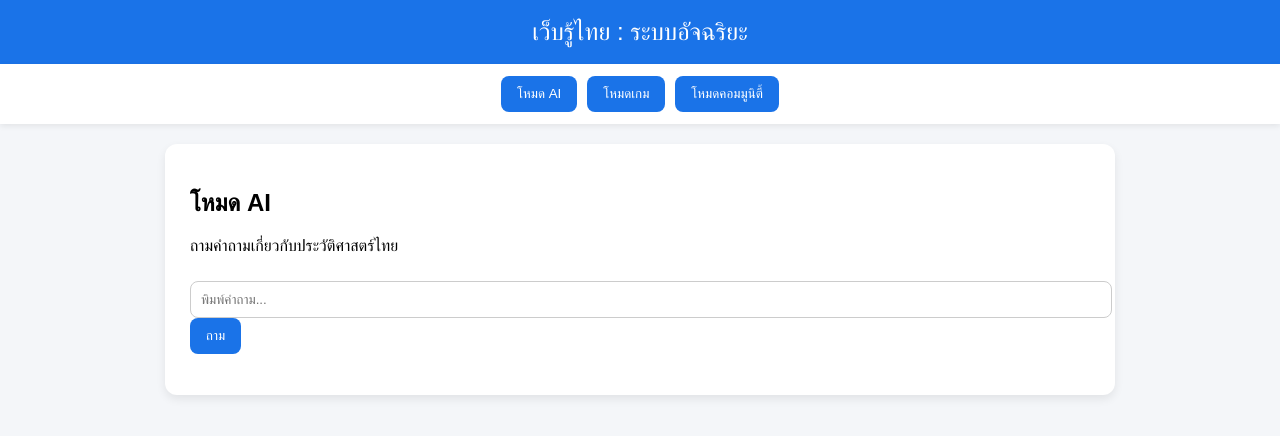
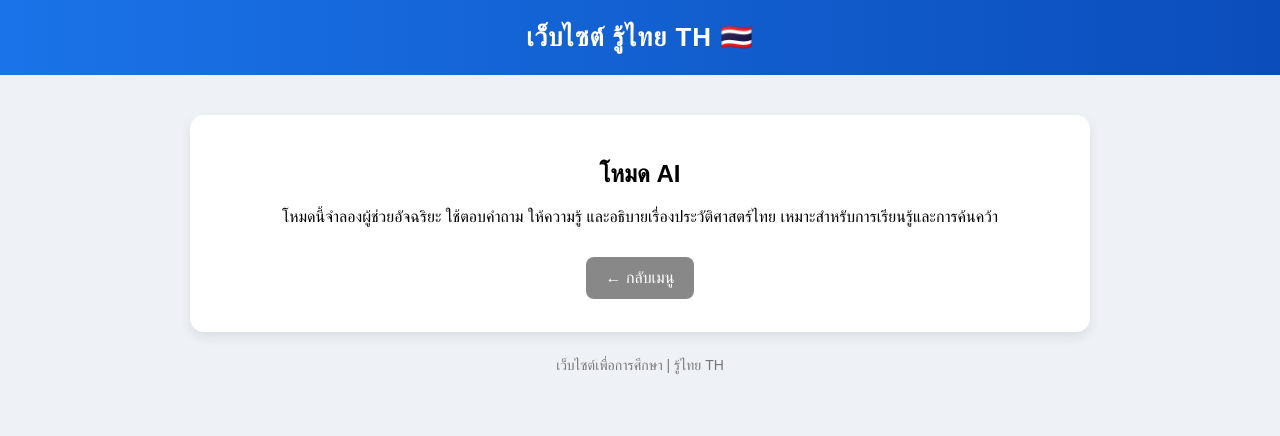
Before and after one commit to Thammawath-kongkeaw/ruerao-ruthai-m, a website: page index.html in a window 1280 px wide. Both pictures are taken after a click on the button "โหมด AI". Drawn offline with Linux system fonts and the light colour scheme.

Commit message:
Update index.html
Signed-off-by: Thammawath-kongkeaw <gue987435@gmail.com>

```diff
--- a/index.html
+++ b/index.html
@@ -3,171 +3,167 @@
 <head>
 <meta charset="UTF-8">
 <meta name="viewport" content="width=device-width, initial-scale=1.0">
-<title>เว็บรู้ไทย - ระบบอัจฉริยะ</title>
+<title>เว็บไซต์ รู้ไทย TH</title>
 
 <style>
 body{
-    font-family: Arial, sans-serif;
     margin:0;
-    background:#f4f6f9;
+    font-family: "Sarabun", Arial, sans-serif;
+    background:#eef2f7;
 }
 
 header{
-    background:#1a73e8;
+    background:linear-gradient(90deg,#1a73e8,#0b4dbb);
     color:white;
-    padding:18px;
+    padding:22px;
     text-align:center;
-    font-size:24px;
+    font-size:26px;
+    font-weight:bold;
+    letter-spacing:1px;
 }
 
-nav{
-    display:flex;
-    justify-content:center;
-    gap:10px;
+.container{
+    max-width:900px;
+    margin:auto;
+    padding:20px;
+}
+
+.card{
     background:white;
-    padding:12px;
-    box-shadow:0 2px 6px rgba(0,0,0,0.08);
+    padding:25px;
+    margin-top:20px;
+    border-radius:14px;
+    box-shadow:0 5px 12px rgba(0,0,0,0.08);
+    text-align:center;
+    animation:fade 0.4s ease;
+}
+
+@keyframes fade{
+    from{opacity:0; transform:translateY(8px);}
+    to{opacity:1; transform:translateY(0);}
 }
 
 button{
-    padding:10px 16px;
-    border:none;
     background:#1a73e8;
     color:white;
+    border:none;
+    padding:12px 20px;
+    margin:8px;
     border-radius:8px;
+    font-size:16px;
     cursor:pointer;
+    transition:0.25s;
 }
 
 button:hover{
-    background:#0f5cc0;
+    background:#0b4dbb;
+    transform:scale(1.05);
 }
 
-section{
-    max-width:900px;
-    margin:auto;
-    background:white;
-    padding:25px;
-    margin-top:20px;
-    border-radius:12px;
-    box-shadow:0 4px 10px rgba(0,0,0,0.08);
+.page{ display:none; }
+
+.back{
+    margin-top:15px;
+    background:#888;
 }
 
-.hidden{
-    display:none;
-}
-
-textarea,input{
-    width:100%;
-    padding:10px;
-    margin-top:10px;
-    border-radius:8px;
-    border:1px solid #ccc;
+footer{
+    text-align:center;
+    color:#777;
+    font-size:14px;
+    margin-top:25px;
 }
 </style>
 </head>
 
 <body>
 
-<header>เว็บรู้ไทย : ระบบอัจฉริยะ</header>
+<header>เว็บไซต์ รู้ไทย TH 🇹🇭</header>
 
-<nav>
-<button onclick="show('ai')">โหมด AI</button>
-<button onclick="show('game')">โหมดเกม</button>
-<button onclick="show('community')">โหมดคอมมูนิตี้</button>
-</nav>
+<div class="container">
 
-<!-- AI MODE -->
-<section id="ai">
+<!-- เมนูหลัก -->
+<div id="menu" class="card page" style="display:block">
+<h2>เมนูหลัก</h2>
+<p>เลือกโหมดที่ต้องการใช้งาน</p>
+
+<button onclick="go('ai')">โหมด AI</button>
+<button onclick="go('game')">โหมดเกม</button>
+<button onclick="go('community')">โหมดคอมมูนิตี้</button>
+<button onclick="go('creator')">ผู้จัดทำ</button>
+</div>
+
+<!-- AI -->
+<div id="ai" class="card page">
 <h2>โหมด AI</h2>
-<p>ถามคำถามเกี่ยวกับประวัติศาสตร์ไทย</p>
+<p>
+โหมดนี้จำลองผู้ช่วยอัจฉริยะ
+ใช้ตอบคำถาม ให้ความรู้ และอธิบายเรื่องประวัติศาสตร์ไทย
+เหมาะสำหรับการเรียนรู้และการค้นคว้า
+</p>
+<button class="back" onclick="go('menu')">← กลับเมนู</button>
+</div>
 
-<input id="question" placeholder="พิมพ์คำถาม...">
-<button onclick="askAI()">ถาม</button>
+<!-- เกม -->
+<div id="game" class="card page">
+<h2>โหมดเกม</h2>
 
-<p id="answer"></p>
-</section>
+<ul style="text-align:left; display:inline-block;">
+<li>เกมตอบคำถามเกี่ยวกับประวัติศาสตร์ไทย</li>
+<li>เกมทายเหตุการณ์สำคัญ</li>
+<li>เกมแข่งขันความรู้กับเพื่อน</li>
+</ul>
 
-<!-- GAME MODE -->
-<section id="game" class="hidden">
-<h2>โหมดเกม</h2>
-<p>เกมทายเลข 1 - 10</p>
-<input id="guess" type="number">
-<button onclick="play()">ทาย</button>
-<p id="result"></p>
-</section>
+<p>ผู้ใช้สามารถออกแบบคำถามเอง และใช้เว็บไซต์นี้ฝึกความจำได้</p>
 
-<!-- COMMUNITY MODE -->
-<section id="community" class="hidden">
+<button class="back" onclick="go('menu')">← กลับเมนู</button>
+</div>
+
+<!-- คอมมูนิตี้ -->
+<div id="community" class="card page">
 <h2>โหมดคอมมูนิตี้</h2>
 
-<textarea id="post" placeholder="เขียนข้อความ"></textarea>
-<button onclick="savePost()">โพสต์</button>
+<p>
+พื้นที่สำหรับแลกเปลี่ยนความคิดเห็น
+พูดคุย และแบ่งปันความรู้เกี่ยวกับประวัติศาสตร์ไทย
+</p>
 
-<div id="posts"></div>
-</section>
+<p>ช่วยให้การเรียนสนุกและเข้าใจมากขึ้น</p>
+
+<button class="back" onclick="go('menu')">← กลับเมนู</button>
+</div>
+
+<!-- ผู้จัดทำ -->
+<div id="creator" class="card page">
+<h2>ผู้จัดทำ</h2>
+
+<p><b>ชื่อผู้จัดทำ:</b> ด.ช.ธรรมวัตร คงแก้ว</p>
+<p><b>รหัสนักเรียน:</b> 6320027</p>
+<p><b>ชั้น:</b> ป.6/1 เลขที่ 14</p>
+<p><b>โรงเรียน:</b> โรงเรียนสาธิตมหาวิทยาลัยเชียงใหม่ระดับอนุบาลและประถมศึกษา</p>
+
+<p><b>อาจารย์ที่ปรึกษา:</b><br>
+อาจารย์อนุรักษ์ สารขาว<br>
+อาจารย์ไกรวิชญ์ จิตต์จักร<br>
+อาจารย์ทศพล เนียมสุ่ม
+</p>
+
+<p><b>จุดประสงค์:</b> จัดทำเพื่อใช้ในการเรียนรู้และนำเสนอผลงานในชั้นเรียน</p>
+
+<button class="back" onclick="go('menu')">← กลับเมนู</button>
+</div>
+
+<footer>
+เว็บไซต์เพื่อการศึกษา | รู้ไทย TH
+</footer>
+
+</div>
 
 <script>
-
-function show(mode){
-    document.getElementById("ai").classList.add("hidden");
-    document.getElementById("game").classList.add("hidden");
-    document.getElementById("community").classList.add("hidden");
-    document.getElementById(mode).classList.remove("hidden");
+function go(id){
+    document.querySelectorAll('.page').forEach(p=>p.style.display='none');
+    document.getElementById(id).style.display='block';
 }
-
-/* AI */
-function askAI(){
-    let q=document.getElementById("question").value;
-    let a="";
-
-    if(q.includes("ธนบุรี")){
-        a="สมัยธนบุรีเริ่มปี พ.ศ. 2310 โดยพระเจ้าตากสินมหาราช";
-    }
-    else if(q.includes("อยุธยา")){
-        a="กรุงศรีอยุธยาเป็นราชธานีไทยยาวนานกว่า 400 ปี";
-    }
-    else{
-        a="ระบบกำลังเรียนรู้คำถามนี้";
-    }
-
-    document.getElementById("answer").innerText=a;
-
-    // บันทึกข้อมูล (Big Data ขนาดเล็ก)
-    let data=JSON.parse(localStorage.getItem("questions")||"[]");
-    data.push(q);
-    localStorage.setItem("questions",JSON.stringify(data));
-}
-
-/* GAME */
-let secret=Math.floor(Math.random()*10)+1;
-
-function play(){
-    let g=document.getElementById("guess").value;
-    if(g==secret){
-        document.getElementById("result").innerText="ถูกต้อง";
-    }else{
-        document.getElementById("result").innerText="ลองใหม่";
-    }
-}
-
-/* COMMUNITY */
-function savePost(){
-    let text=document.getElementById("post").value;
-    let list=JSON.parse(localStorage.getItem("posts")||"[]");
-    list.push(text);
-    localStorage.setItem("posts",JSON.stringify(list));
-    loadPosts();
-}
-
-function loadPosts(){
-    let list=JSON.parse(localStorage.getItem("posts")||"[]");
-    let html="";
-    list.forEach(p=>html+="<p>"+p+"</p>");
-    document.getElementById("posts").innerHTML=html;
-}
-loadPosts();
-
 </script>
 
 </body>
-</html>
```
